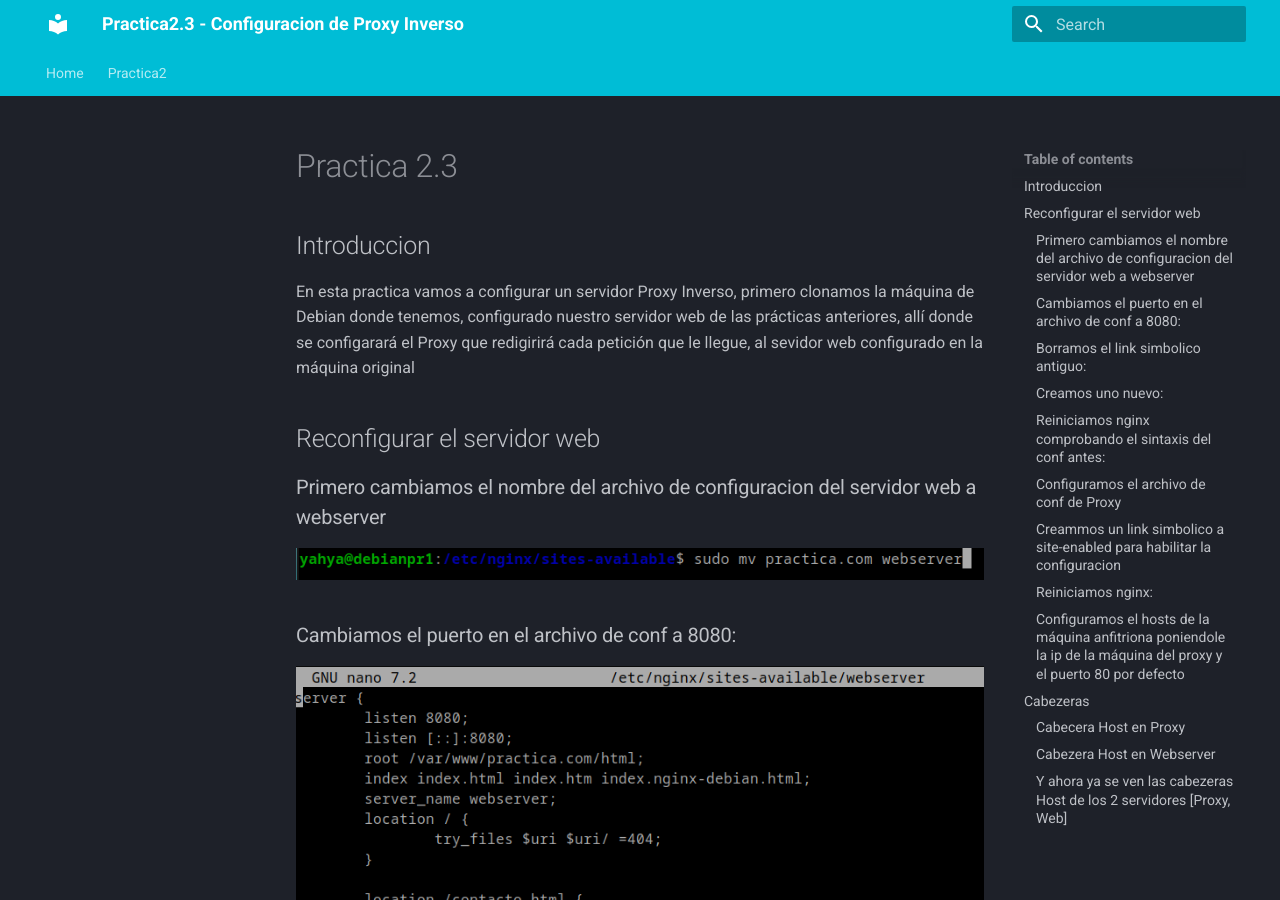
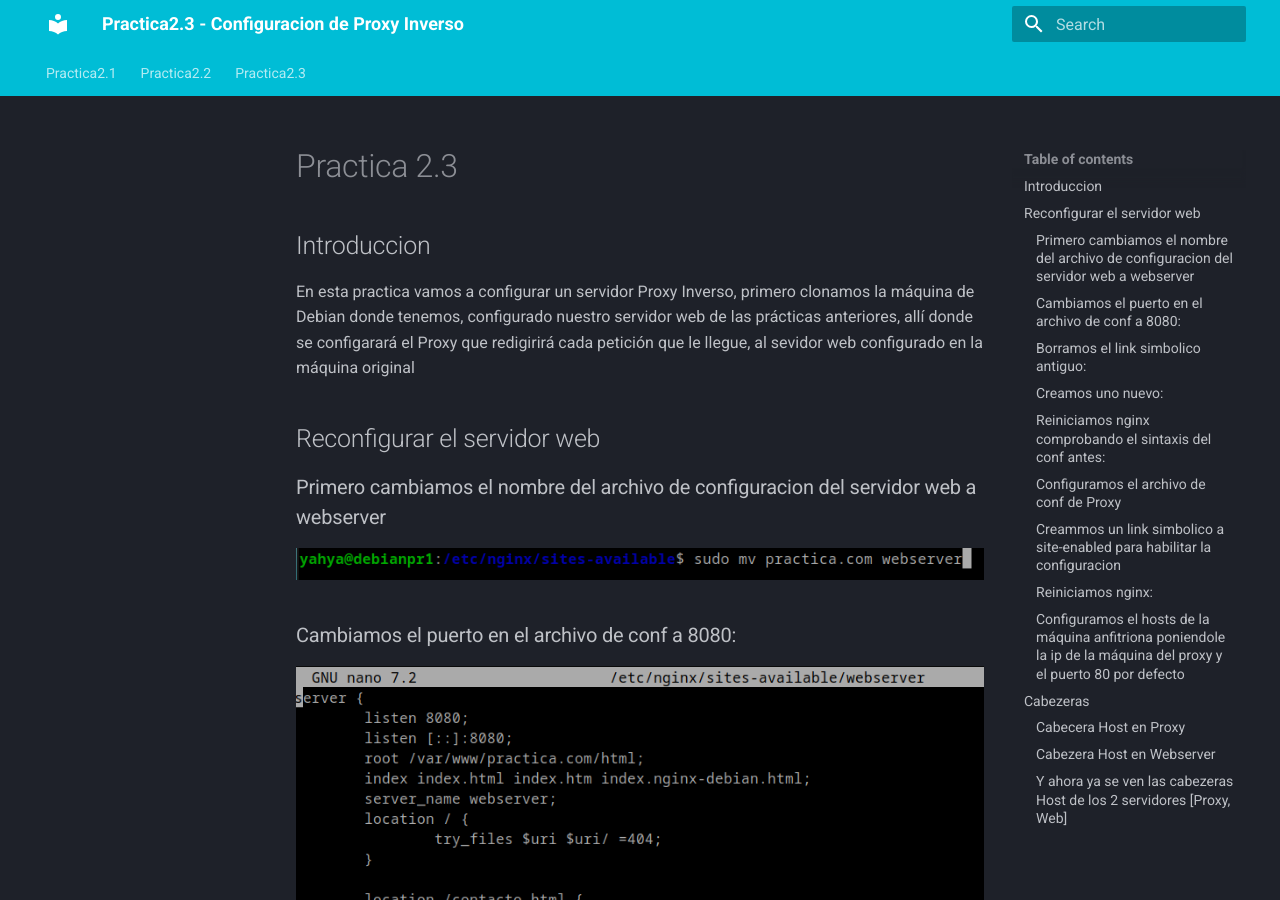
Before and after one commit to Yahyalimouni/practica2.3, an MkDocs documentation site: the page built from docs/index.md, in a window 1280 px wide and 900 px high. Built offline with MkDocs 1.6.1 and Material for MkDocs 9.7.7, drawn with Linux system fonts in a browser that asks for light colours.

Commit message:
Adding navs

```diff
--- a/mkdocs.yml
+++ b/mkdocs.yml
@@ -1,7 +1,8 @@
 site_name: Practica2.3 - Configuracion de Proxy Inverso
 nav:
-  - Home: https://Yahyalimouni.github.io
-  - Practica2: https://Yahyalimouni.github.io/practica2/
+  - Practica2.1: https://yahyalimouni.github.io/practica2/
+  - Practica2.2: https://yahyalimouni.github.io/practica2.2/
+  - Practica2.3: https://yahyalimouni.github.io/practica2.3/
 
 
 theme:
```
